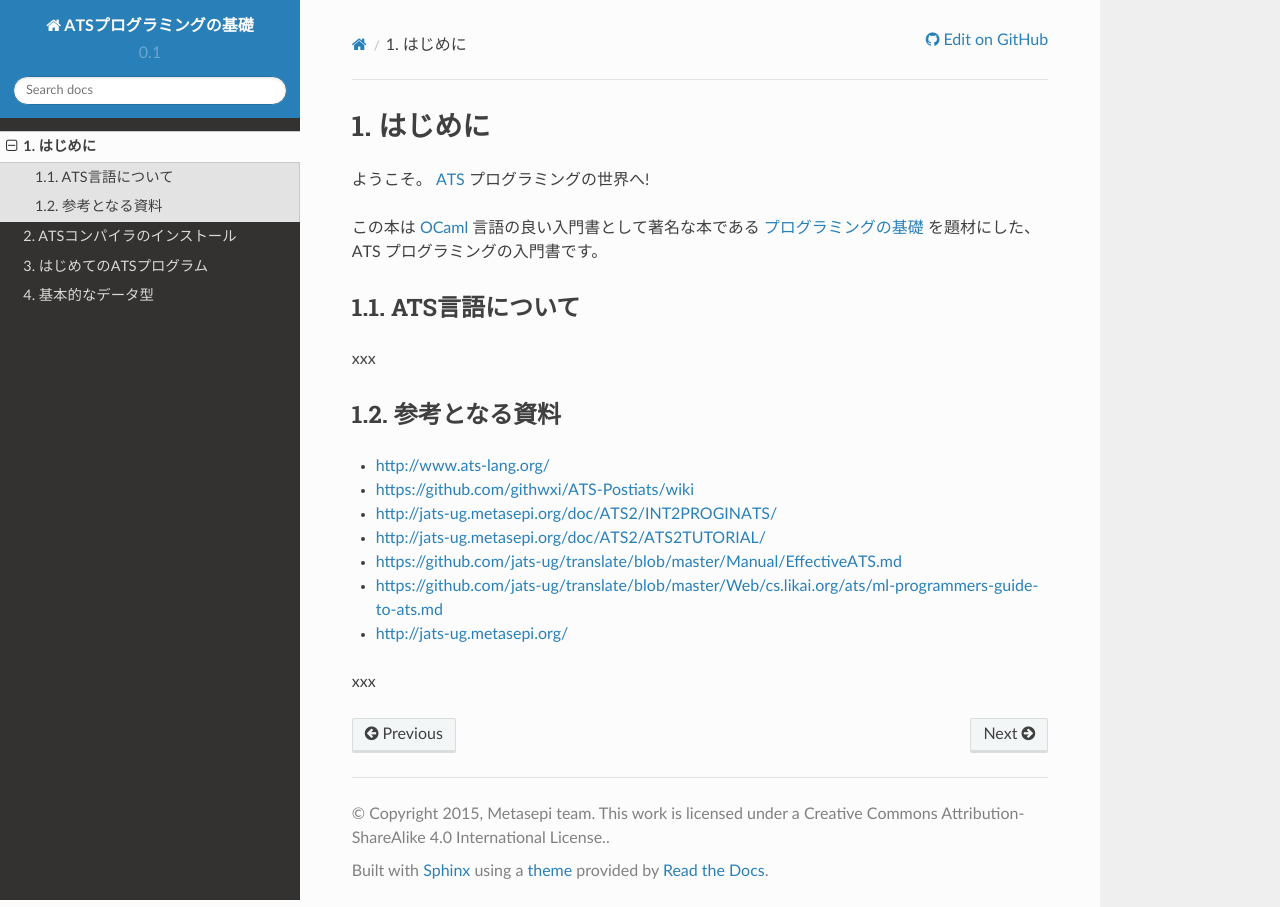
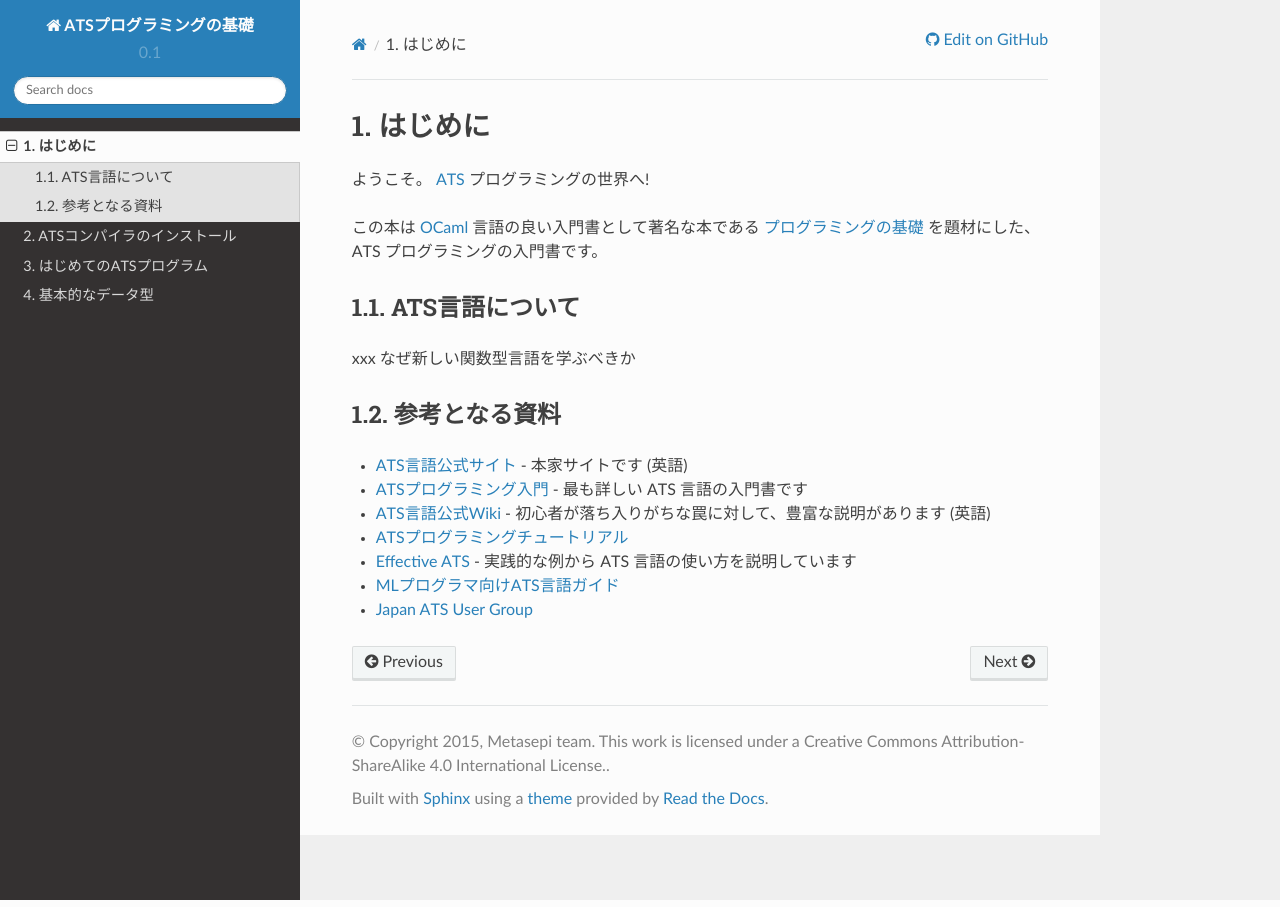
Before and after one commit to jats-ug/ATS_Foundations, a Sphinx documentation site: the page built from source/preface.rst, in a window 1280 px wide. Built offline with Sphinx 7.4.7 and the Read the Docs theme 2.0.0, drawn with Linux system fonts in a browser that asks for light colours.

Commit message:
Update preface

```diff
--- a/source/preface.rst
+++ b/source/preface.rst
@@ -13,17 +13,23 @@
 ATS言語について
 ===============
 
-xxx
+xxx なぜ新しい関数型言語を学ぶべきか
 
 参考となる資料
 ==============
 
-* http://www.ats-lang.org/
-* https://github.com/githwxi/ATS-Postiats/wiki
-* http://jats-ug.metasepi.org/doc/ATS2/INT2PROGINATS/
-* http://jats-ug.metasepi.org/doc/ATS2/ATS2TUTORIAL/
-* https://github.com/jats-ug/translate/blob/master/Manual/EffectiveATS.md
-* https://github.com/jats-ug/translate/blob/master/Web/cs.likai.org/ats/ml-programmers-guide-to-ats.md
-* http://jats-ug.metasepi.org/
+* `ATS言語公式サイト`_ - 本家サイトです (英語)
+* `ATSプログラミング入門`_ - 最も詳しい ATS 言語の入門書です
+* `ATS言語公式Wiki`_ - 初心者が落ち入りがちな罠に対して、豊富な説明があります (英語)
+* `ATSプログラミングチュートリアル`_
+* `Effective ATS`_ - 実践的な例から ATS 言語の使い方を説明しています
+* `MLプログラマ向けATS言語ガイド`_
+* `Japan ATS User Group`_
 
-xxx
+.. _`ATS言語公式サイト`: http://www.ats-lang.org/
+.. _`ATS言語公式Wiki`: https://github.com/githwxi/ATS-Postiats/wiki
+.. _`ATSプログラミング入門`: http://jats-ug.metasepi.org/doc/ATS2/INT2PROGINATS/
+.. _`ATSプログラミングチュートリアル`: http://jats-ug.metasepi.org/doc/ATS2/ATS2TUTORIAL/
+.. _`Effective ATS`: https://github.com/jats-ug/translate/blob/master/Manual/EffectiveATS.md
+.. _`MLプログラマ向けATS言語ガイド`: https://github.com/jats-ug/translate/blob/master/Web/cs.likai.org/ats/ml-programmers-guide-to-ats.md
+.. _`Japan ATS User Group`: http://jats-ug.metasepi.org/
```
